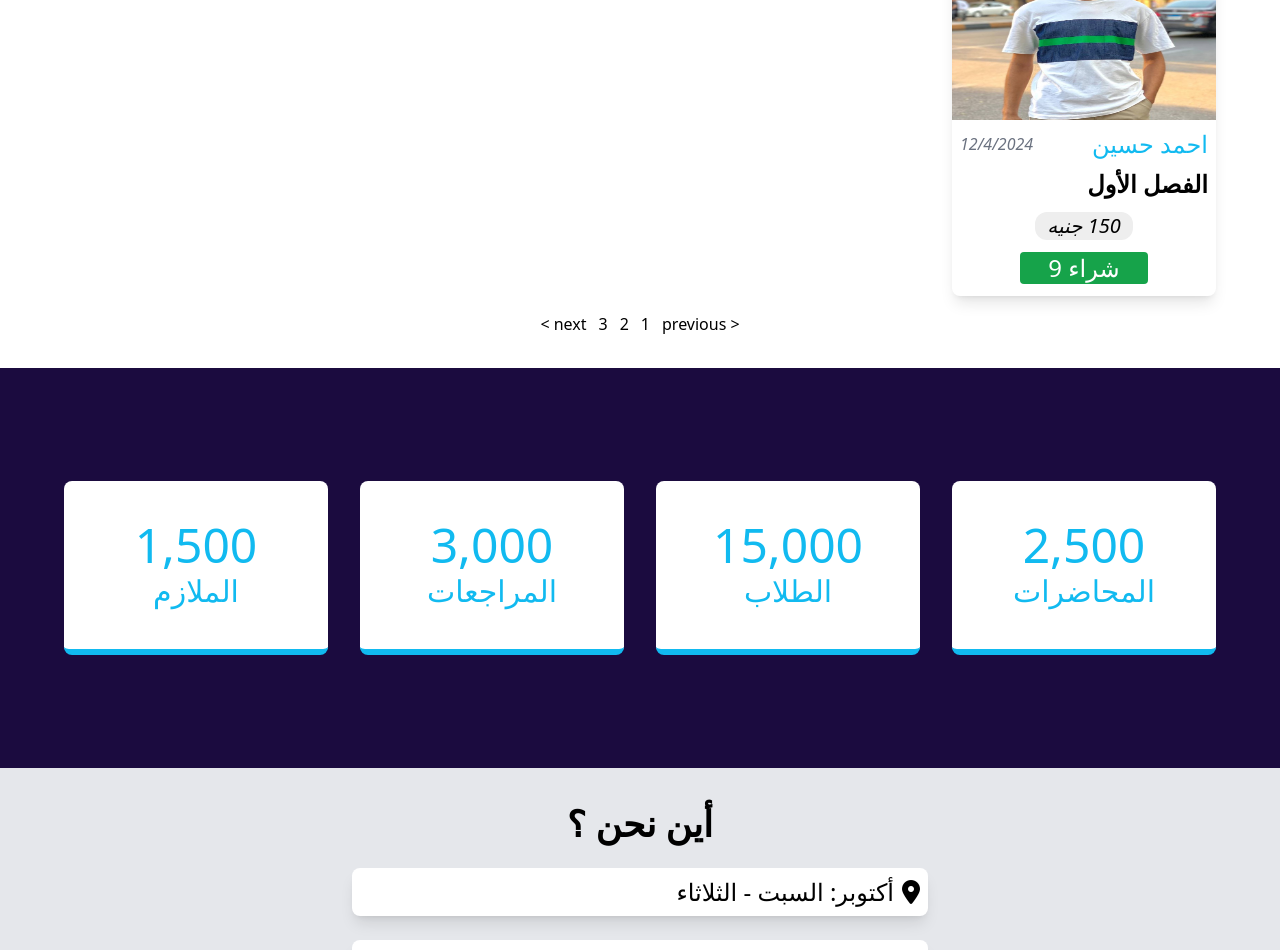
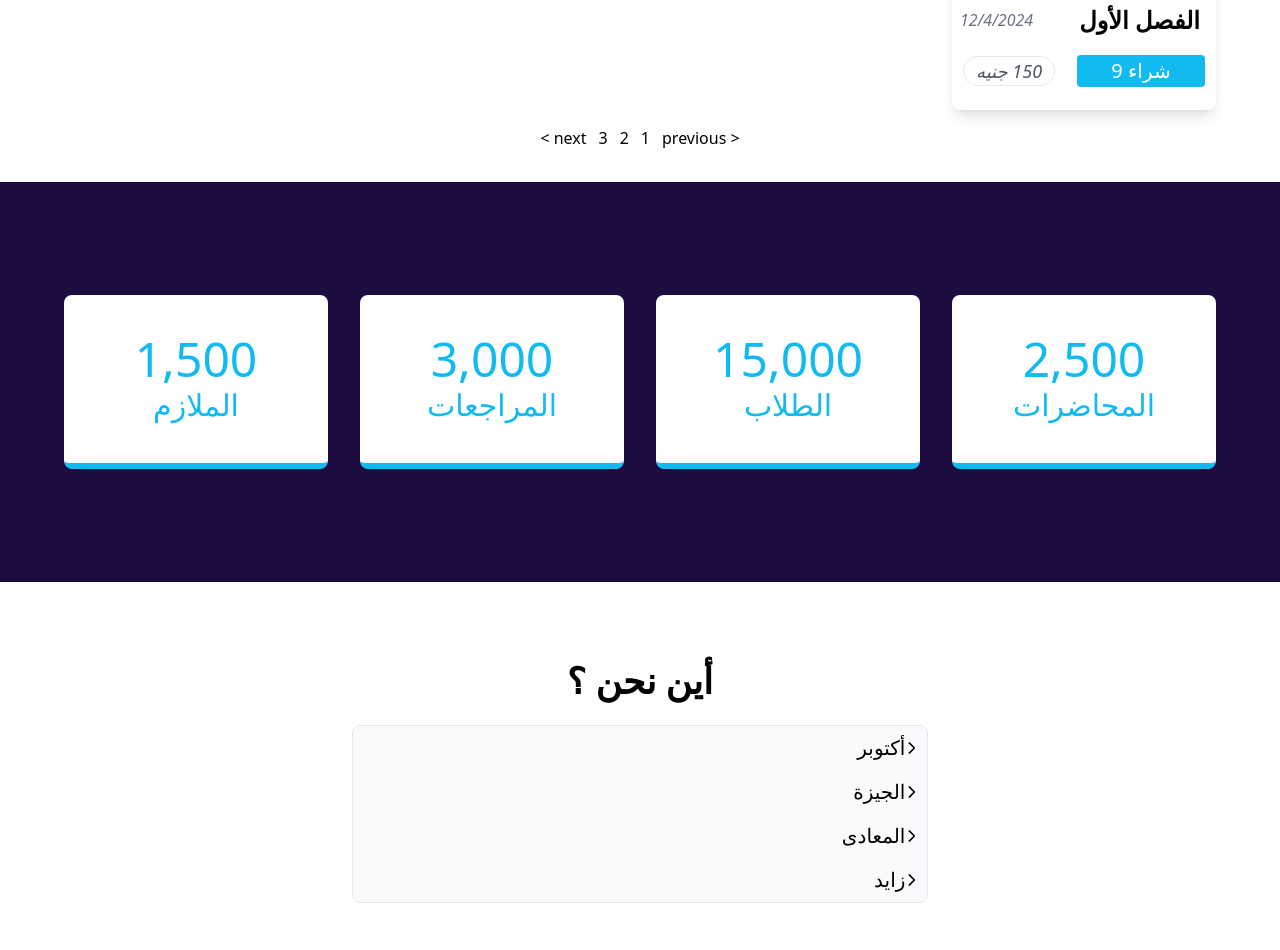
Before and after one commit to ahmedhussein74/LMS, a React (Vite) app: page / in a window 1280 px wide. Shown: the part 2600-3550 px from the top of the page. Built offline with nearby package versions, Linux system fonts and the light colour scheme.

Commit message:
buttons color & accordion for places & lecture card

```diff
--- a/package.json
+++ b/package.json
@@ -14,6 +14,7 @@
     "autoprefixer": "^10.4.19",
     "axios": "^1.6.8",
     "postcss": "^8.4.38",
+    "primereact": "^10.6.3",
     "react": "^18.2.0",
     "react-countup": "^6.5.3",
     "react-dom": "^18.2.0",
--- a/src/components/containers/LecturesContainer.jsx
+++ b/src/components/containers/LecturesContainer.jsx
@@ -5,16 +5,19 @@ const LecturesContainer = ({ currentItems }) => {
         <div key={index} className="rounded-lg shadow-lg overflow-hidden pb-3">
           <img src={e.img} className="w-full h-[200px]" />
           <div className="flex justify-between items-center p-2">
-            <p className="text-[#11baf0] text-2xl">{e.teacher}</p>
+            {/* <p className="text-[#11baf0] text-2xl">{e.teacher}</p> */}
+            <p className="px-2 font-bold text-2xl">{e.lecture}</p>
             <span className="text-gray-500 italic">{e.date}</span>
           </div>
-          <p className="px-2 font-bold text-2xl">{e.lecture}</p>
-          <p className="bg-[#eee] w-fit px-3 italic rounded-xl mx-auto my-3 text-xl">
-            {e.price} جنيه
-          </p>
-          <button className="w-32 bg-green-600 text-white rounded text-2xl mx-auto block">
-            شراء {index + 1}
-          </button>
+
+          <div className="flex items-center justify-between">
+            <button className="w-32 bg-[#11baf0] text-white rounded text-xl mx-auto block hover:bg-transparent border-2 border-[#11baf0] hover:text-[#11baf0]">
+              شراء {index + 1}
+            </button>
+            <p className="w-fit px-3 italic rounded-full mx-auto my-3 text-lg text-gray-600 border">
+              {e.price} جنيه
+            </p>
+          </div>
         </div>
       ))}
     </div>
--- a/src/components/forms/Login.jsx
+++ b/src/components/forms/Login.jsx
@@ -35,11 +35,9 @@ const Login = () => {
           placeholder="كلمة المرور"
           className="h-12 px-2 outline-none border rounded"
         />
-        <input
-          type="button"
-          value="دخول"
-          className="h-12 bg-blue-600 rounded text-white"
-        />
+        <button className="h-12 bg-[#11baf0] rounded text-white hover:bg-transparent border-2 border-[#11baf0] hover:text-[#11baf0]">
+          دخول
+        </button>
       </form>
     </div>
   ) : null;
--- a/src/components/forms/Signup.jsx
+++ b/src/components/forms/Signup.jsx
@@ -65,11 +65,9 @@ const Signup = () => {
           placeholder="كلمة المرور"
           className="h-12 px-2 outline-none border rounded"
         />
-        <input
-          type="button"
-          value="تأكيد"
-          className="h-12 bg-green-600 rounded text-white"
-        />
+        <button className="h-12 bg-[#11baf0] rounded text-white hover:bg-transparent border-2 border-[#11baf0] hover:text-[#11baf0]">
+          تأكيد
+        </button>
       </form>
     </div>
   ) : null;
--- /dev/null
+++ b/src/components/pagination/LecturesPagination.jsx
@@ -0,0 +1,237 @@
+import { useState } from "react";
+import bg from "../../images/bg.jpg";
+import { DataView } from "primereact/dataview";
+
+const LecturesPagination = () => {
+  const [first, setFirst] = useState(0);
+  const [rows, setRows] = useState(9);
+
+  const lectures = [
+    {
+      img: bg,
+      teacher: "احمد حسين",
+      date: "12/4/2024",
+      lecture: "first",
+      price: 150,
+    },
+    {
+      img: bg,
+      teacher: "احمد حسين",
+      date: "12/4/2024",
+      lecture: "الفصل الأول",
+      price: 150,
+    },
+    {
+      img: bg,
+      teacher: "احمد حسين",
+      date: "12/4/2024",
+      lecture: "الفصل الأول",
+      price: 150,
+    },
+    {
+      img: bg,
+      teacher: "احمد حسين",
+      date: "12/4/2024",
+      lecture: "الفصل الأول",
+      price: 150,
+    },
+    {
+      img: bg,
+      teacher: "احمد حسين",
+      date: "12/4/2024",
+      lecture: "الفصل الأول",
+      price: 150,
+    },
+    {
+      img: bg,
+      teacher: "احمد حسين",
+      date: "12/4/2024",
+      lecture: "الفصل الأول",
+      price: 150,
+    },
+    {
+      img: bg,
+      teacher: "احمد حسين",
+      date: "12/4/2024",
+      lecture: "الفصل الأول",
+      price: 150,
+    },
+    {
+      img: bg,
+      teacher: "احمد حسين",
+      date: "12/4/2024",
+      lecture: "الفصل الأول",
+      price: 150,
+    },
+    {
+      img: bg,
+      teacher: "احمد حسين",
+      date: "12/4/2024",
+      lecture: "الفصل الأول",
+      price: 150,
+    },
+    {
+      img: bg,
+      teacher: "احمد حسين",
+      date: "12/4/2024",
+      lecture: "الفصل الأول",
+      price: 150,
+    },
+    {
+      img: bg,
+      teacher: "احمد حسين",
+      date: "12/4/2024",
+      lecture: "الفصل الأول",
+      price: 150,
+    },
+    {
+      img: bg,
+      teacher: "احمد حسين",
+      date: "12/4/2024",
+      lecture: "الفصل الأول",
+      price: 150,
+    },
+    {
+      img: bg,
+      teacher: "احمد حسين",
+      date: "12/4/2024",
+      lecture: "الفصل الأول",
+      price: 150,
+    },
+    {
+      img: bg,
+      teacher: "احمد حسين",
+      date: "12/4/2024",
+      lecture: "الفصل الأول",
+      price: 150,
+    },
+    {
+      img: bg,
+      teacher: "احمد حسين",
+      date: "12/4/2024",
+      lecture: "الفصل الأول",
+      price: 150,
+    },
+    {
+      img: bg,
+      teacher: "احمد حسين",
+      date: "12/4/2024",
+      lecture: "الفصل الأول",
+      price: 150,
+    },
+    {
+      img: bg,
+      teacher: "احمد حسين",
+      date: "12/4/2024",
+      lecture: "الفصل الأول",
+      price: 150,
+    },
+    {
+      img: bg,
+      teacher: "احمد حسين",
+      date: "12/4/2024",
+      lecture: "الفصل الأول",
+      price: 150,
+    },
+    {
+      img: bg,
+      teacher: "احمد حسين",
+      date: "12/4/2024",
+      lecture: "الفصل الأول",
+      price: 150,
+    },
+    {
+      img: bg,
+      teacher: "احمد حسين",
+      date: "12/4/2024",
+      lecture: "الفصل الأول",
+      price: 150,
+    },
+    {
+      img: bg,
+      teacher: "احمد حسين",
+      date: "12/4/2024",
+      lecture: "الفصل الأول",
+      price: 150,
+    },
+    {
+      img: bg,
+      teacher: "احمد حسين",
+      date: "12/4/2024",
+      lecture: "الفصل الأول",
+      price: 150,
+    },
+    {
+      img: bg,
+      teacher: "احمد حسين",
+      date: "12/4/2024",
+      lecture: "الفصل الأول",
+      price: 150,
+    },
+    {
+      img: bg,
+      teacher: "احمد حسين",
+      date: "12/4/2024",
+      lecture: "الفصل الأول",
+      price: 150,
+    },
+    {
+      img: bg,
+      teacher: "احمد حسين",
+      date: "12/4/2024",
+      lecture: "Last",
+      price: 150,
+    },
+  ];
+
+  const itemTemplate = (e, index) => {
+    const lectureIndex = index + first;
+    return (
+      <div key={index} className="rounded-lg shadow-lg overflow-hidden pb-3">
+        <img src={e.img} className="w-full h-[200px]" />
+        <div className="flex justify-between items-center p-2">
+          <p className="text-[#11baf0] text-2xl">{e.teacher}</p>
+          <span className="text-gray-500 italic">{e.date}</span>
+        </div>
+        <p className="px-2 font-bold text-2xl">{e.lecture}</p>
+        <p className="bg-[#eee] w-fit px-3 italic rounded-xl mx-auto my-3 text-xl">
+          {e.price} جنيه
+        </p>
+        <button className="w-32 bg-green-600 text-white rounded text-2xl mx-auto block">
+          شراء {lectureIndex}
+        </button>
+      </div>
+    );
+  };
+
+  const onPage = (event) => {
+    setFirst(event.first);
+    setRows(event.rows);
+  };
+
+  const listTemplate = () => {
+    const slicedLectures = lectures.slice(first, first + rows);
+
+    return (
+      <section className="grid grid-cols-1 md:grid-cols-2 lg:grid-cols-3 xl:grid-cols-4 gap-6 px-[5%]">
+        {slicedLectures.map((e, index) => itemTemplate(e, index))}
+      </section>
+    );
+  };
+
+  return (
+    <>
+      <DataView
+        paginator
+        rows={rows}
+        first={first}
+        onPage={onPage}
+        value={lectures}
+        listTemplate={listTemplate}
+        paginatorTemplate="PrevPageLink CurrentPageReport NextPageLink"
+      />
+    </>
+  );
+};
+
+export default LecturesPagination;
--- a/src/css/App.css
+++ b/src/css/App.css
@@ -1,7 +1,20 @@
 * {
   direction: rtl;
+}
+
+.p-paginator {
+  margin: 10px 0;
+}
+.p-paginator,
+.p-paginator-current {
+  direction: ltr;
 }
 
 .active {
   border-bottom: 2px #fff solid;
 }
+
+.p-accordion-header {
+  font-size: 20px;
+  background: #f9fafb;
+}
--- a/src/layouts/Footer.jsx
+++ b/src/layouts/Footer.jsx
@@ -37,7 +37,7 @@ const Footer = () => {
       <p className="text-lg text-center pt-3">
         Copyright &copy; 2024 - Developed by{" "}
         <Link
-          className="text-sky-600"
+          className="text-[#11baf0]"
           to="https://www.linkedin.com/in/ahmedhussein22/"
         >
           Ahmed Hussein
--- a/src/layouts/OurPlaces.jsx
+++ b/src/layouts/OurPlaces.jsx
@@ -1,23 +1,43 @@
+import { Accordion, AccordionTab } from "primereact/accordion";
+
 const OurPlaces = () => {
+  const places = [
+    {
+      city: "أكتوبر",
+      centers: ["الحى الأول", "الحى الأول", "الحى الأول"],
+    },
+    {
+      city: "الجيزة",
+      centers: ["الحى الأول", "الحى الأول", "الحى الأول"],
+    },
+    {
+      city: "المعادى",
+      centers: ["الحى الأول", "الحى الأول", "الحى الأول"],
+    },
+    {
+      city: "زايد",
+      centers: ["الحى الأول", "الحى الأول", "الحى الأول"],
+    },
+  ];
+
   return (
-    <section className="px-[5%] min-h-[50vh] py-8 bg-gray-200 flex flex-col items-center justify-center gap-6">
+    <section className="px-[5%] min-h-[50vh] py-8 flex flex-col items-center justify-center gap-6">
       <h1 className="font-bold text-3xl lg:text-4xl">أين نحن ؟</h1>
-      <div className="w-full lg:w-1/2 p-2 rounded-lg shadow-lg bg-white text-xl lg:text-2xl flex items-center gap-2">
-        <i className="fa-solid fa-location-dot"></i>
-        <p> أكتوبر: السبت - الثلاثاء</p>
-      </div>
-      <div className="w-full lg:w-1/2 p-2 rounded-lg shadow-lg bg-white text-xl lg:text-2xl flex items-center gap-2">
-        <i className="fa-solid fa-location-dot"></i>
-        <p> زايد: السبت - الثلاثاء</p>{" "}
-      </div>
-      <div className="w-full lg:w-1/2 p-2 rounded-lg shadow-lg bg-white text-xl lg:text-2xl flex items-center gap-2">
-        <i className="fa-solid fa-location-dot"></i>
-        <p> الجيزة: الأحد - الأربعاء</p>{" "}
-      </div>
-      <div className="w-full lg:w-1/2 p-2 rounded-lg shadow-lg bg-white text-xl lg:text-2xl flex items-center gap-2">
-        <i className="fa-solid fa-location-dot"></i>
-        <p> المعادى: الإثنين - الخميس</p>{" "}
-      </div>
+      <Accordion className="w-full lg:w-1/2 rounded-lg overflow-hidden border">
+        {places.map((e, index) => (
+          <AccordionTab
+            key={index}
+            header={e.city}
+            className="min-h-fit p-2 py-3 shadow-lg bg-white"
+          >
+            <ul>
+              {e.centers.map((center, i) => (
+                <li key={i}>{center}</li>
+              ))}
+            </ul>
+          </AccordionTab>
+        ))}
+      </Accordion>
     </section>
   );
 };
--- a/src/pages/Home.jsx
+++ b/src/pages/Home.jsx
@@ -2,6 +2,7 @@ import Stats from "../layouts/Stats";
 import Hero from "../components/heros/Hero";
 import OurPlaces from "../layouts/OurPlaces";
 import Intro from "../components/heros/Intro";
+// import LecturesPagination from "../components/pagination/LecturesPagination";
 import Lectures from "../components/heros/Lectures";
 
 const Home = () => {
@@ -10,6 +11,7 @@ const Home = () => {
       <Hero />
       <Intro />
       <Lectures />
+      {/* <LecturesPagination /> */}
       <Stats />
       <OurPlaces />
     </>
```
Also changed, not shown: 1 other file (tests, documents, lock files or other folders).
